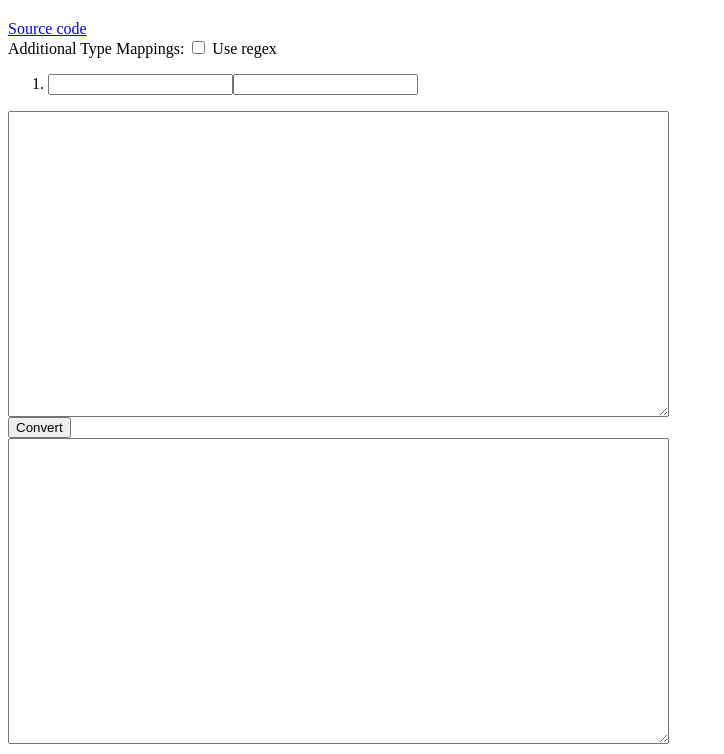
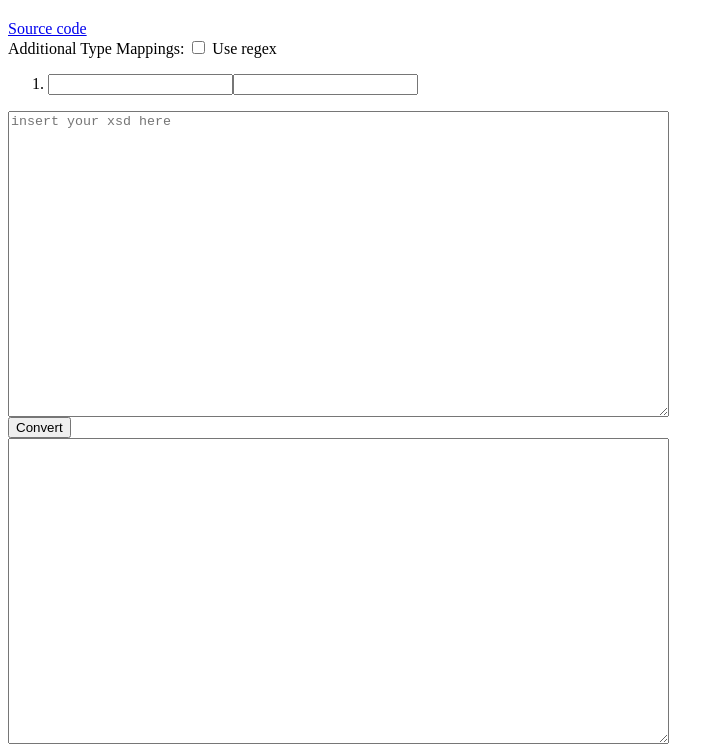
Before and after one commit to lanyizi/ra3xsd-to-cpp, a plain HTML site: page index.html in a window 1280 px wide. Shown: the part 46-800 px from the top of the page, without its empty margins (0-724 px from the left). Drawn offline with nearby package versions, Linux system fonts and the light colour scheme.

Commit message:
Update index.html

```diff
--- a/index.html
+++ b/index.html
@@ -31,7 +31,7 @@
         </ol>
       </div>
       <div>
-        <textarea v-model="input" rows="20" cols="80"></textarea>
+        <textarea v-model="input" placeholder="insert your xsd here" rows="20" cols="80"></textarea>
       </div>
       <div>
         <button @click="convert">Convert</button>
```
